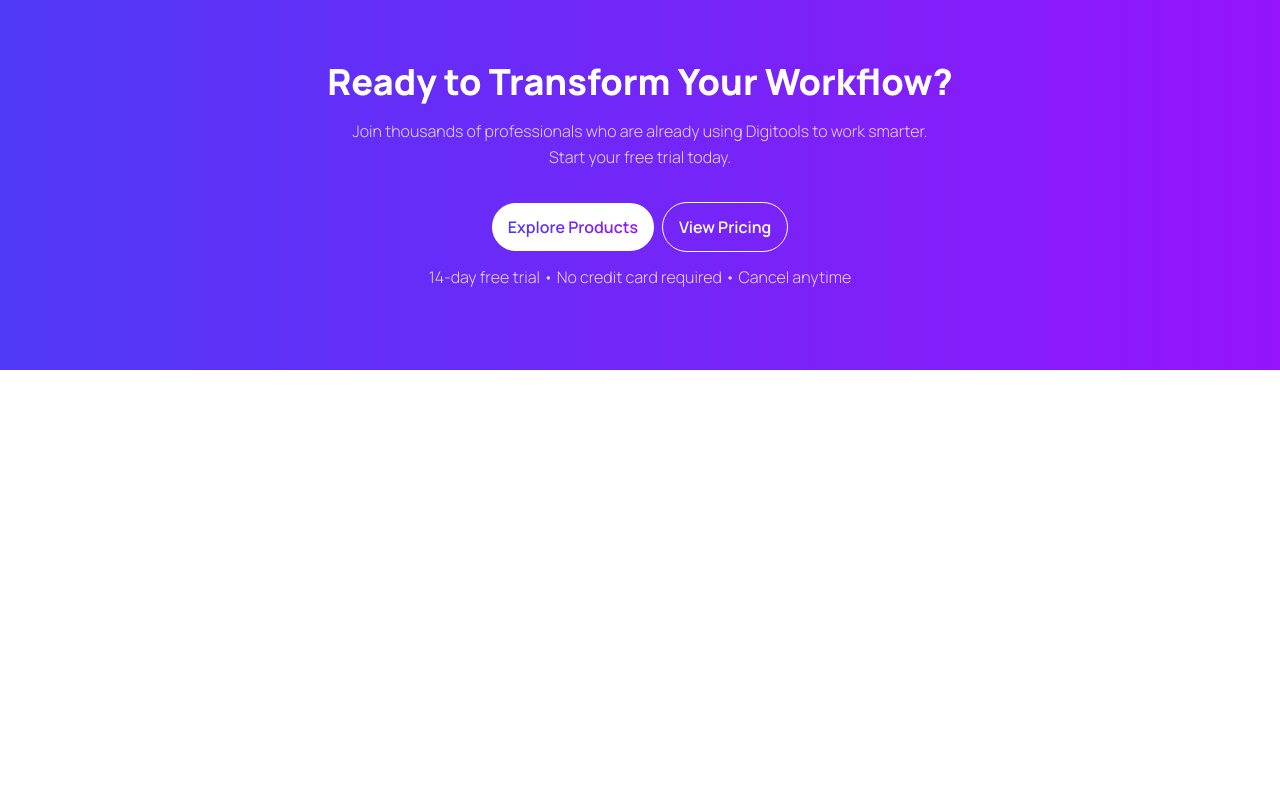
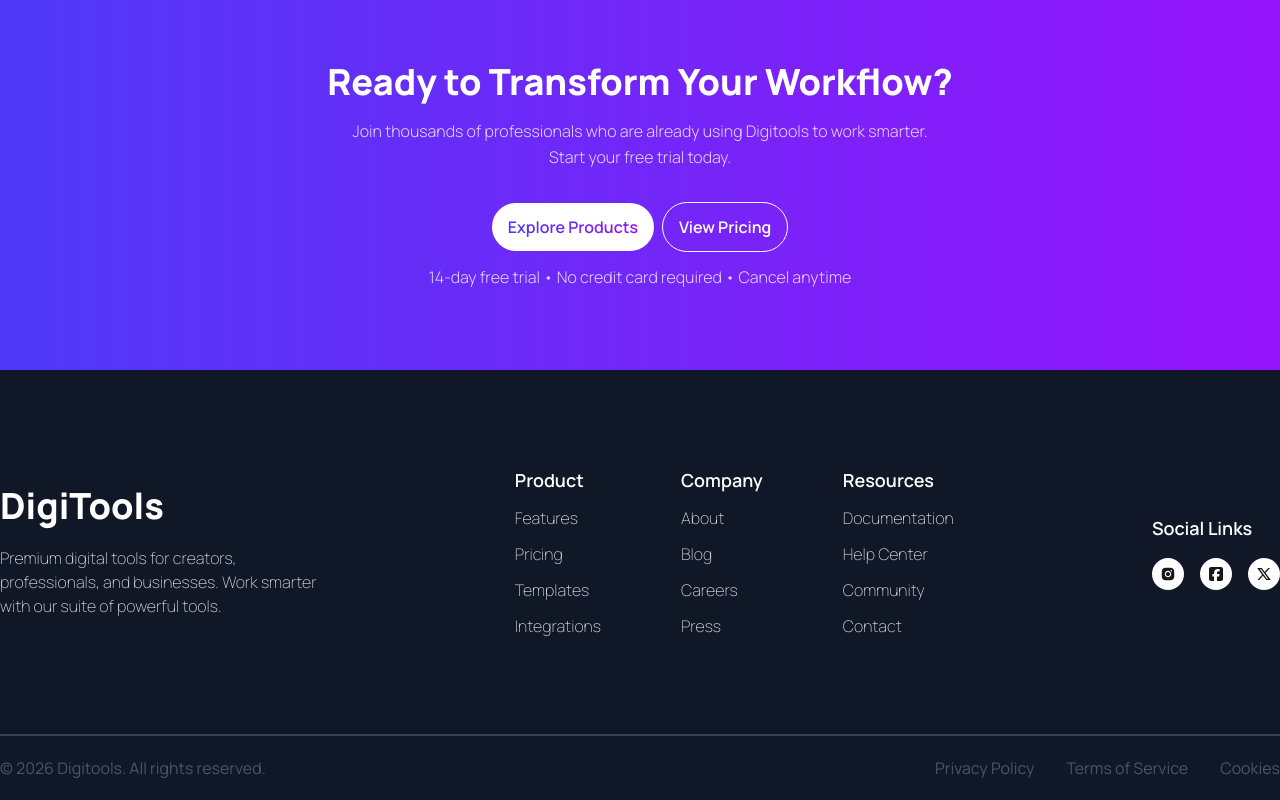
Before and after one commit to Hermitxxx/A06-reazul-hassan, a React (Vite) app: page / in a window 1280 px wide. Shown: the part 4087-4887 px from the top of the page. Before the commit the page ends 4457 px from the top, so only its background shows below. Built offline with nearby package versions, Linux system fonts and the light colour scheme.

Commit message:
footer section added

```diff
--- a/package.json
+++ b/package.json
@@ -15,6 +15,7 @@
     "lucide-react": "^1.7.0",
     "react": "^19.2.4",
     "react-dom": "^19.2.4",
+    "react-icons": "^5.6.0",
     "react-loader-spinner": "^8.0.2",
     "tailwindcss": "^4.2.2"
   },
--- a/src/App.jsx
+++ b/src/App.jsx
@@ -9,6 +9,7 @@
 import GetStarted from './GetStarted'
 import SimplePricing from './SimplePricing'
 import Workflow from './Workflow'
+import Footer from './Footer'
 
 const pricePromise = axios.get('data.json')
 
@@ -41,6 +42,7 @@
       <GetStarted></GetStarted>
       <SimplePricing></SimplePricing>
       <Workflow></Workflow>
+      <Footer></Footer>
     </>
   )
 }
--- /dev/null
+++ b/src/Footer.jsx
@@ -0,0 +1,76 @@
+import React from 'react';
+import { FaSquareFacebook } from "react-icons/fa6";
+import { AiFillInstagram } from "react-icons/ai";
+import { RiTwitterXLine } from "react-icons/ri";
+
+const Footer = () => {
+    return (
+        <section className='bg-[#101727]'>
+            <div className='container mx-auto flex items-center gap-10 justify-between py-18 md:py-24 border-b-2 border-gray-700 flex-wrap'>
+                <div className='text-white space-y-5 max-sm:mx-auto max-sm:text-center'>
+                    <h1 className='font-extrabold text-2xl md:text-4xl'>DigiTools</h1>
+                    <p className='opacity-80 font-extralight'>
+                        Premium digital tools for creators, <br /> professionals, and businesses. Work smarter <br /> with our suite of powerful tools.
+                    </p>
+                </div>
+
+                <div className='text-white flex items-center gap-10 md:gap-20 max-sm:mx-auto flex-wrap max-sm:justify-center'>
+                    <ul className='space-y-3'>
+                        <li className='font-semibold text-lg'>Product</li>
+                        <li className='opacity-80 font-extralight'>Features</li>
+                        <li className='opacity-80 font-extralight'>Pricing</li>
+                        <li className='opacity-80 font-extralight'>Templates</li>
+                        <li className='opacity-80 font-extralight'>Integrations</li>
+                    </ul>
+
+                    <ul className='space-y-3'>
+                        <li className='font-semibold text-lg'>Company</li>
+                        <li className='opacity-80 font-extralight'>About</li>
+                        <li className='opacity-80 font-extralight'>Blog</li>
+                        <li className='opacity-80 font-extralight'>Careers</li>
+                        <li className='opacity-80 font-extralight'>Press</li>
+                    </ul>
+
+                    <ul className='space-y-3'>
+                        <li className='font-semibold text-lg'>Resources</li>
+                        <li className='opacity-80 font-extralight'>Documentation</li>
+                        <li className='opacity-80 font-extralight'>Help Center</li>
+                        <li className='opacity-80 font-extralight'>Community</li>
+                        <li className='opacity-80 font-extralight'>Contact</li>
+                    </ul>
+                </div>
+
+                <div className="socials space-y-4 max-sm:w-full">
+                    <h1 className='font-semibold text-lg text-white max-sm:text-center'>Social Links</h1>
+                    <div className='flex items-center gap-4 max-sm:justify-around'>
+                        <div className='bg-white w-8 h-8 hover:opacity-80 hover:scale-[1.02] transition-all duration-200 rounded-full flex items-center justify-center cursor-pointer'>
+                            <AiFillInstagram />
+                        </div>
+
+                        <div className='bg-white w-8 h-8 hover:opacity-80 hover:scale-[1.02] transition-all duration-200 rounded-full flex items-center justify-center cursor-pointer'>
+                            <FaSquareFacebook></FaSquareFacebook>
+                        </div>
+
+                        <div className='bg-white w-8 h-8 hover:opacity-80 hover:scale-[1.02] transition-all duration-200 rounded-full flex items-center justify-center cursor-pointer'>
+                            <RiTwitterXLine />
+                        </div>
+                    </div>
+                </div>
+
+
+            </div>
+
+            <div className='text-gray-600 container gap-3 max-sm:flex-col mx-auto flex items-center justify-between py-5'>
+                <p>© 2026 Digitools. All rights reserved.</p>
+                <ul className='flex items-center gap-8'>
+                    <li>Privacy Policy</li>
+                    <li>Terms of Service</li>
+                    <li>Cookies</li>
+                </ul>
+            </div>
+
+        </section>
+    );
+};
+
+export default Footer;
```
Also changed, not shown: 1 other file (tests, documents, lock files or other folders).
